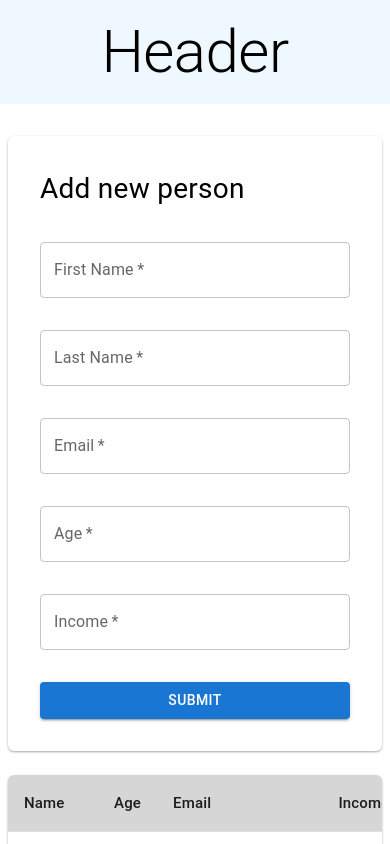
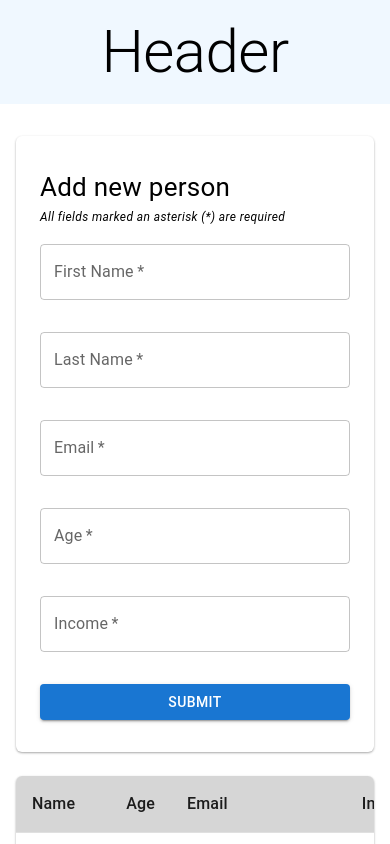
Before and after one commit to daniel-moderiano/interviewproject-danielm, a React (Vite) app in the folder webpage/frontend/: page / in a window 390 px wide. Shown: the top 844 px of the page. Built offline with nearby package versions, Linux system fonts and the light colour scheme.

Commit message:
Finalise mobile and desktop designs
- Optimise one design for small screens under approx 600px
- Optimise one design for large screens over 1200px

```diff
--- a/webpage/frontend/src/components/Form.tsx
+++ b/webpage/frontend/src/components/Form.tsx
@@ -2,61 +2,45 @@ import Button from "@mui/material/Button";
 import TextField from "@mui/material/TextField";
 import "../styles/Form.css";
 import { styled } from "@mui/material/styles";
-import useMediaQuery from "@mui/material/useMediaQuery";
 import Typography from "@mui/material/Typography";
 
-const StyledTextField = styled(TextField)(({ theme }) => ({
+const StyledButton = styled(Button)(({ theme }) => ({
   [theme.breakpoints.up("sm")]: {
-    maxWidth: "576px",
+    width: "6rem",
+    alignSelf: "flex-end",
   },
   width: "100%",
+  alignSelf: "flex-start",
 }));
 
-const Form = () => {
-  const matches = useMediaQuery("(min-width:576px)");
-
+const Form = (props: React.FormHTMLAttributes<HTMLFormElement>) => {
   return (
     <div className="formContainer">
       <Typography
         component="h2"
         sx={{
-          paddingBottom: "2rem",
-          fontSize: 28,
+          fontSize: 26,
         }}
       >
         Add new person
       </Typography>
-      <form className="form">
-        <StyledTextField label="First Name" variant="outlined" required />
-        <StyledTextField label="Last Name" variant="outlined" required />
-        <StyledTextField
-          label="Email"
-          variant="outlined"
-          type="email"
-          required
-        />
-        <StyledTextField
-          label="Age"
-          variant="outlined"
-          type="number"
-          required
-        />
-        <StyledTextField
-          label="Income"
-          variant="outlined"
-          type="number"
-          required
-        />
-        <Button
-          type="submit"
-          variant="contained"
-          sx={{
-            width: matches ? "5rem" : "100%",
-            alignSelf: matches ? "flex-end" : "flex-start",
-          }}
-        >
+      <Typography
+        variant="caption"
+        sx={{
+          fontStyle: "italic",
+        }}
+      >
+        All fields marked an asterisk (*) are required
+      </Typography>
+      <form className="form" {...props}>
+        <TextField label="First Name" variant="outlined" required fullWidth />
+        <TextField label="Last Name" variant="outlined" required />
+        <TextField label="Email" variant="outlined" type="email" required />
+        <TextField label="Age" variant="outlined" type="number" required />
+        <TextField label="Income" variant="outlined" type="number" required />
+        <StyledButton type="submit" variant="contained">
           Submit
-        </Button>
+        </StyledButton>
       </form>
     </div>
   );
--- a/webpage/frontend/src/components/Table.tsx
+++ b/webpage/frontend/src/components/Table.tsx
@@ -14,10 +14,10 @@ type TableProps = {
 const StyledTableCell = styled(TableCell)(() => ({
   [`&.${tableCellClasses.head}`]: {
     backgroundColor: "#d6d6d6",
-    fontSize: 15,
+    fontSize: 16,
   },
   [`&.${tableCellClasses.body}`]: {
-    fontSize: 14,
+    fontSize: 15,
   },
 }));
 
@@ -37,9 +37,11 @@ const Table = ({ people }: TableProps) => {
         boxShadow:
           "0 1px 3px rgba(0, 0, 0, 0.12), 0 1px 2px rgba(0, 0, 0, 0.24)",
         borderRadius: "6px",
+        width: "100%",
+        maxHeight: "611.5px",
       }}
     >
-      <MaterialTable>
+      <MaterialTable stickyHeader>
         <TableHead>
           <TableRow>
             <StyledTableCell>Name</StyledTableCell>
--- a/webpage/frontend/src/styles/App.css
+++ b/webpage/frontend/src/styles/App.css
@@ -1,3 +1,7 @@
+* {
+  box-sizing: border-box;
+}
+
 html,
 body,
 #root {
@@ -10,16 +14,17 @@ body,
   height: 100%;
   display: flex;
   flex-direction: column;
-  /* align-items: center; */
-  /* justify-content: space-between; */
+  align-items: center;
 }
 
 .main {
   display: flex;
   flex-direction: column;
   gap: 1.5rem;
-  padding: 2rem 0.5rem;
+  padding: 2rem 1rem;
   flex-grow: 1;
+  max-width: 1500px;
+  width: 100%;
 }
 
 .header {
@@ -36,7 +41,7 @@ body,
   padding: 1rem 0;
 }
 
-@media (min-width: 576px) {
+@media (min-width: 900px) {
   .main {
     flex-direction: row;
     align-items: flex-start;
--- a/webpage/frontend/src/styles/Form.css
+++ b/webpage/frontend/src/styles/Form.css
@@ -1,14 +1,21 @@
 .formContainer {
-  padding: 2rem;
-  max-width: 576px;
+  padding: 2rem 1.5rem;
   box-shadow: 0 1px 3px rgba(0, 0, 0, 0.12), 0 1px 2px rgba(0, 0, 0, 0.24);
   border-radius: 6px;
 }
 
 .form {
+  padding-top: 1rem;
   display: flex;
   flex-direction: column;
   align-content: center;
   justify-content: start;
   row-gap: 2rem;
 }
+
+@media (min-width: 900px) {
+  .formContainer {
+    padding: 2rem;
+    min-width: 470px;
+  }
+}
```
